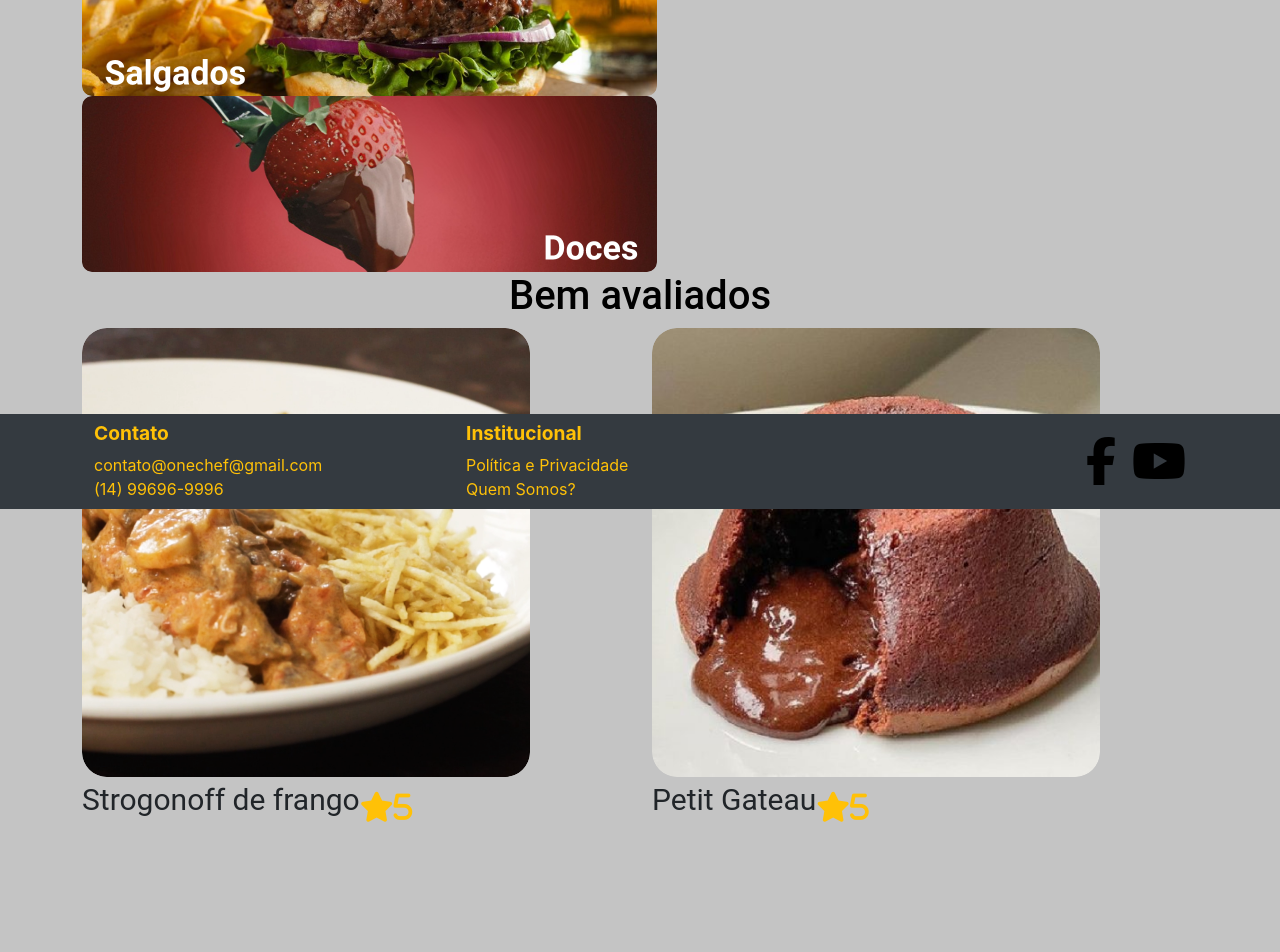
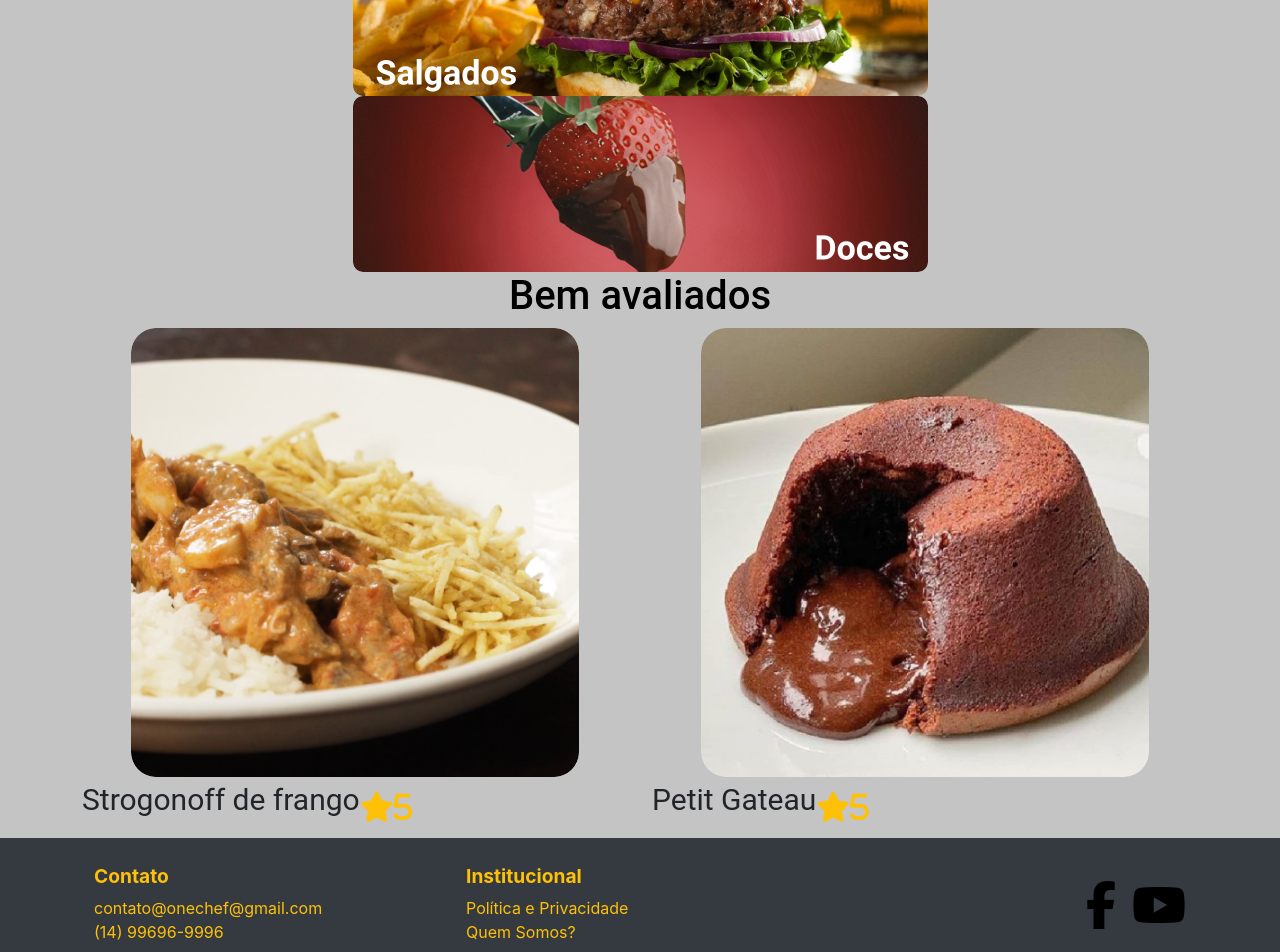
Before and after one commit to Atividades-em-grupo/OneChef, an Angular app: page / in a window 1280 px wide. Shown: the part 291-1243 px from the top of the page. Before the commit the page ends 1129 px from the top, so only its background shows below. Built offline with nearby package versions, Linux system fonts and the light colour scheme.

Commit message:
Modificações

```diff
--- a/src/app/app.component.html
+++ b/src/app/app.component.html
@@ -1,4 +1,3 @@
 <app-cabecalho></app-cabecalho>
-
+<app-inicio></app-inicio>
 <app-rodape></app-rodape>
-<app-inicio></app-inicio>
--- a/src/app/inicio/inicio.component.css
+++ b/src/app/inicio/inicio.component.css
@@ -1,9 +1,11 @@
 .imagem1 {
   height: 176px;
   width: 575px;
-  left: -1003px;
-  top: -132px;
   border-radius: 10px;
+}
+
+.center {
+  text-align: center;
 }
 
 .centro {
--- a/src/app/inicio/inicio.component.html
+++ b/src/app/inicio/inicio.component.html
@@ -7,13 +7,13 @@
 <h1 >Categorias</h1>
 </div>
 
-<div class="container">
-  <div class="row">
-    <div class="col">
+<div class="container center">
+  <div class="row ">
+    <div class="col-md ">
       <img src="./assets/imgs/salgado.png" class="rounded float-start" class="imagem1">
     </div>
 
-    <div class="col">
+    <div class="col-md">
       <img src="./assets/imgs/doce.png" class="rounded float-end" class="imagem1">
     </div>
   </div>
@@ -24,16 +24,16 @@
   <h1 >Bem avaliados</h1>
   </div>
 
-  <div class="container">
+  <div class="container center">
     <div class="row">
-      <div class="col">
+      <div class="col-md">
         <img src="./assets/imgs/Strogonoff-de-frango.png" class="rounded float-start" class="imagem2">
         <div class="lf"><p>Strogonoff de frango</p>
           <div class="aoba"><i class="fas fa-star">5</i></div>
         </div>
       </div>
 
-      <div class="col">
+      <div class="col-md">
         <img src="./assets/imgs/Petit-Gateau.png" class="rounded float-end" class="imagem2">
         <div class="lf"><p>Petit Gateau</p>
           <div class="aoba">
--- a/src/app/rodape/rodape.component.css
+++ b/src/app/rodape/rodape.component.css
@@ -17,12 +17,11 @@
     margin: 0;
 }
 
-.col {
-    padding: 1rem;
+.col-md {
+    margin-top: 1.2rem;
 }
 
 .social-media {
-    justify-content: right;
     align-items: center ;
     display: flex;
 }
--- a/src/app/rodape/rodape.component.html
+++ b/src/app/rodape/rodape.component.html
@@ -1,4 +1,4 @@
-<nav class="navbar navbar-dark bg-onechef02 fixed-bottom rodape">
+<nav class="navbar navbar-dark bg-onechef02 rodape">
     <div class="container">
         <div class="container">
             <div class="row">
@@ -14,7 +14,7 @@
                     <p>Quem Somos?</p>
                 </div>
 
-                <div class="col-md social-media">
+                <div class="col-md social-media justify-content-end">
                     <a href=""><i class="fab fa-facebook-f"></i></a>
                     <a href=""><i class="fab fa-youtube"></i></a>
                 </div>
```
